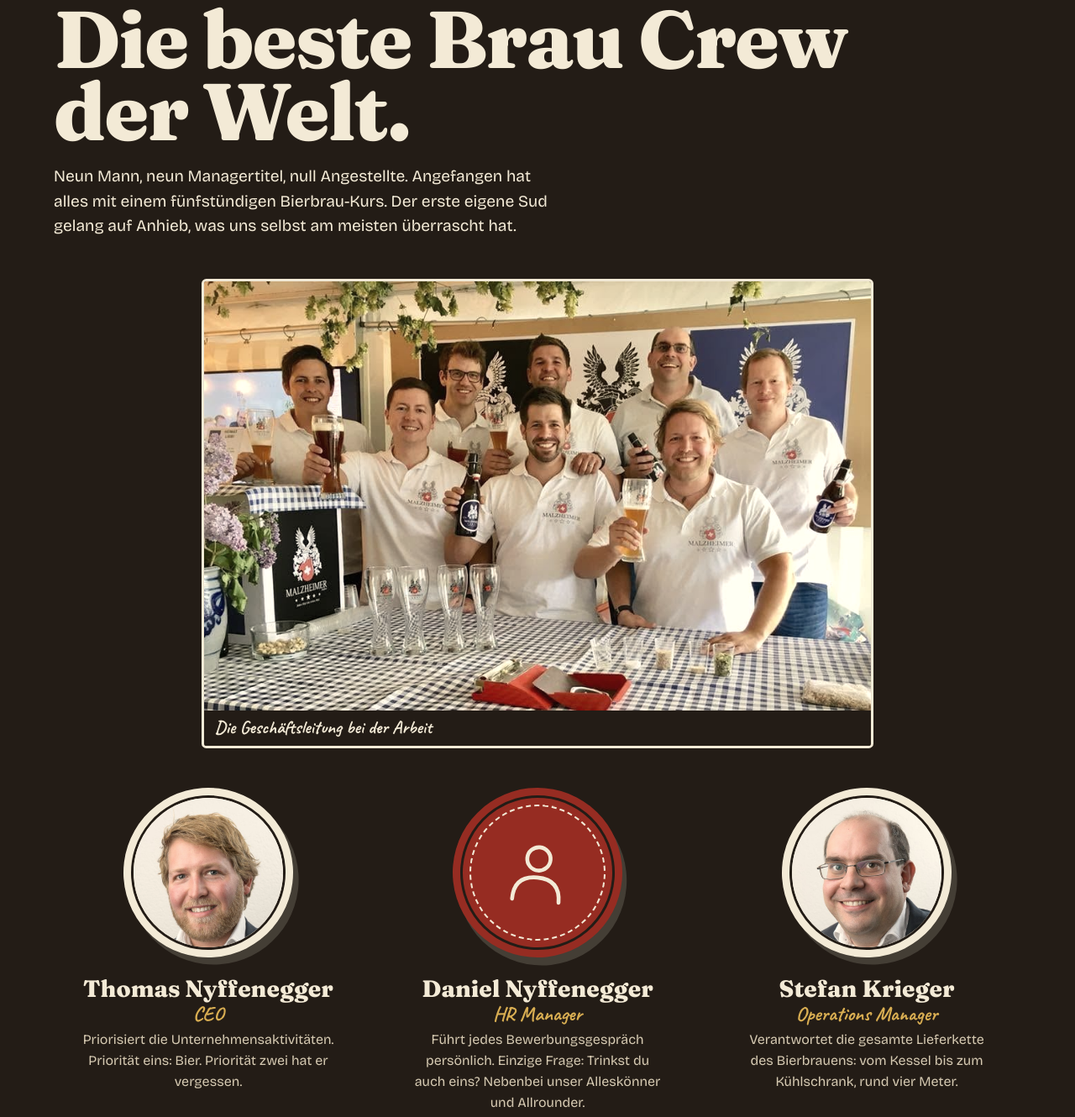
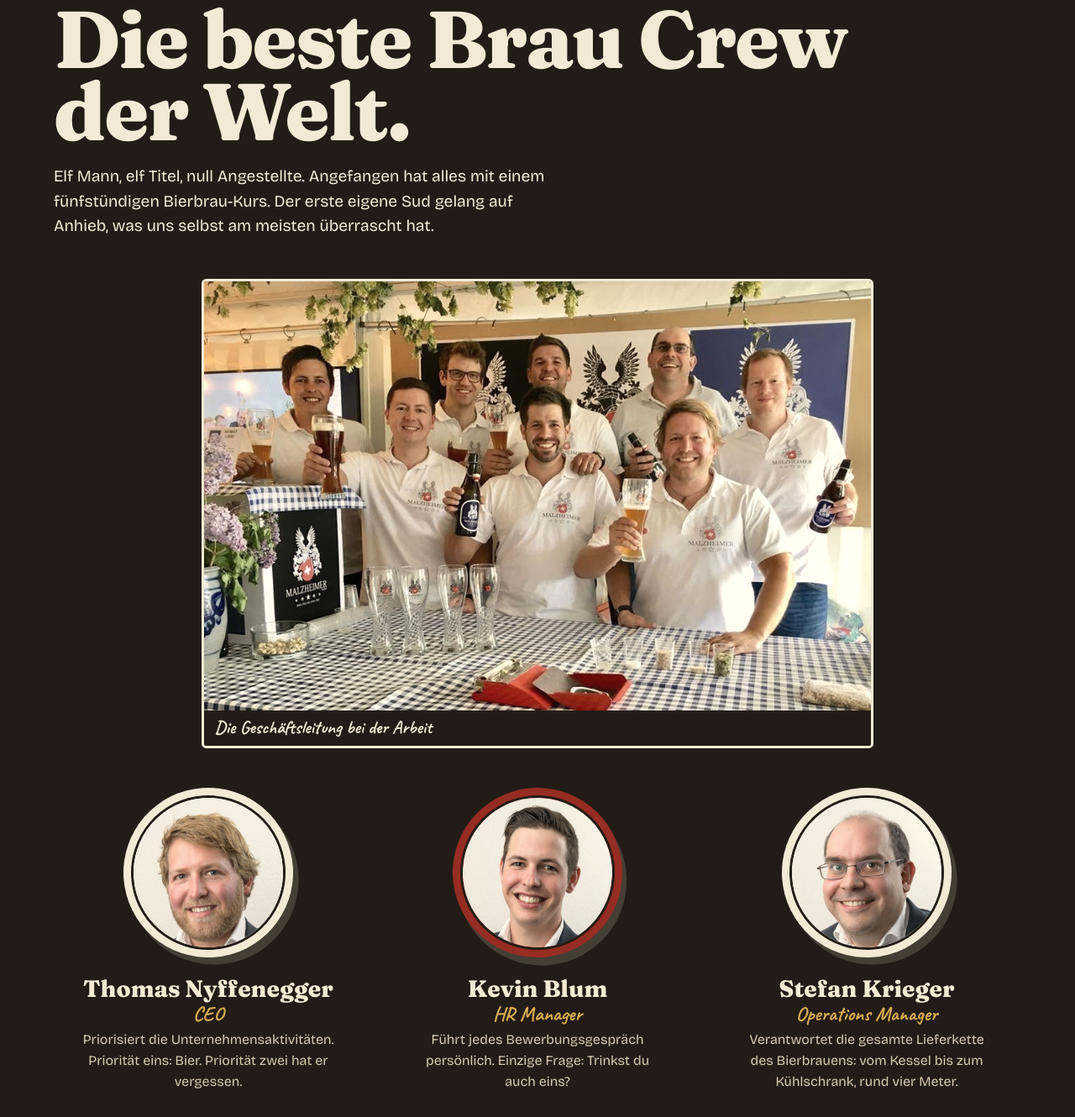
Before and after one commit to thomasjnyffenegger/malzheimer, a plain HTML site: page index.html in a window 1280 px wide. Shown: the part 2598-3928 px from the top of the page at 84% size. Drawn offline with nearby package versions, Linux system fonts and the light colour scheme.

Commit message:
Beide Kevins wieder aufnehmen, Daniel als Allrounder
Co-Authored-By: Claude Fable 5.2 <noreply@anthropic.com>
Claude-Session: https://claude.ai/code/session_01QTV15Yb6YsBUu7xkddffCW

```diff
--- a/index.html
+++ b/index.html
@@ -345,7 +345,7 @@ main img{filter:sepia(.22) saturate(.92)}
 
   <section class="abschnitt auf-blau" id="crew">
     <h2>Die beste Brau Crew der Welt.</h2>
-    <p class="vorspann">Neun Mann, neun Managertitel, null Angestellte. Angefangen hat alles mit einem fünfstündigen Bierbrau-Kurs. Der erste eigene Sud gelang auf Anhieb, was uns selbst am meisten überrascht hat.</p>
+    <p class="vorspann">Elf Mann, elf Titel, null Angestellte. Angefangen hat alles mit einem fünfstündigen Bierbrau-Kurs. Der erste eigene Sud gelang auf Anhieb, was uns selbst am meisten überrascht hat.</p>
     <figure class="bild crewbild" data-gross="fotos/crew-stand.jpg"><img src="fotos/crew-stand.jpg" alt="Acht Mitglieder der Brau Crew in weissen Malzheimer-Poloshirts stossen am Stand mit Bier an" loading="lazy"><figcaption>Die Geschäftsleitung bei der Arbeit</figcaption></figure>
     <div class="crew" id="crewliste"></div>
     <div class="eigenlob" aria-label="Merkzettel der Crew">
@@ -430,17 +430,19 @@ main img{filter:sepia(.22) saturate(.92)}
    Stimmt ein Foto nicht, einfach die foto-Einträge zwischen den Personen tauschen. */
 var CREW = [
   {name:"Thomas Nyffenegger", foto:"portrait-7.jpg", rolle:"CEO", text:"Priorisiert die Unternehmensaktivitäten. Priorität eins: Bier. Priorität zwei hat er vergessen.", bild:"krone"},
-  {name:"Daniel Nyffenegger", foto:"", rolle:"HR Manager", text:"Führt jedes Bewerbungsgespräch persönlich. Einzige Frage: Trinkst du auch eins? Nebenbei unser Alleskönner und Allrounder.", bild:"kopf"},
+  {name:"Kevin Blum", foto:"portrait-1.jpg", rolle:"HR Manager", text:"Führt jedes Bewerbungsgespräch persönlich. Einzige Frage: Trinkst du auch eins?", bild:"kopf"},
   {name:"Stefan Krieger", foto:"portrait-8.jpg", rolle:"Operations Manager", text:"Verantwortet die gesamte Lieferkette des Bierbrauens: vom Kessel bis zum Kühlschrank, rund vier Meter.", bild:"kessel"},
   {name:"Gregor Meier", foto:"portrait-2.jpg", rolle:"R&D Manager", text:"Forscht an neuen Brauverfahren und macht nebenbei die Fotos. Beides wird mit jedem Bier kreativer.", bild:"birne"},
   {name:"Simon Nyffenegger", foto:"portrait-5.jpg", rolle:"Marketing & Sales Manager", text:"Schliesst Getränkelieferverträge ab. Bisher vor allem mit sich selbst.", bild:"megafon"},
   {name:"Samuel Fuchser", foto:"portrait-4.jpg", rolle:"Quality Manager und Braumeister", text:"Leitet die Bierherstellung vom Malz bis zur Abfüllung. Degustiert jede Charge. Mehrfach. Zur Sicherheit.", bild:"glas"},
   {name:"David Nyffenegger", foto:"portrait-6.jpg", rolle:"CFO", text:"Überwacht die Bilanz. Aktiven: Bier. Passiven: leere Flaschen.", bild:"muenze"},
   {name:"Alexander Bürger", foto:"portrait-3.jpg", rolle:"Relationship Manager", text:"Bereist potenzielle Märkte weltweit und analysiert die Biere der Konkurrenz. Einer muss es ja tun.", bild:"herz"},
+  {name:"Kevin Plüss", foto:"", rolle:"Asian Market Manager", text:"Verantwortet den Vertrieb in Asien und die Aussenstelle in Australien. Geografie war nie unsere Stärke.", bild:"globus"},
+  {name:"Daniel Nyffenegger", foto:"", rolle:"Allrounder und Alleskönner", text:"Kann alles, macht alles und weiss am Ende als Einziger noch, wo alles steht.", bild:"flasche"},
   {name:"Ernst Nyffenegger", foto:"", rolle:"Aktuar", text:"Führt das Protokoll. Dank ihm wissen wir, was wir beschlossen haben. Theoretisch.", bild:"etikette"}
 ];
 var FOTOS = [
-  {t:"Prost! Auf das beste Bier aller Zeiten", d:"prost", gross:true},
+  {t:"Prost! Von links: Thomas, Gregor, Stefan, David, Simon, Kevin und Alexander", d:"prost", gross:true},
   {t:"Sechs auf einen Streich", d:"flaschen-reihe"},
   {t:"Die Crew, gestapelt", d:"crew-treppe"},
   {t:"Der Vorrat. Reicht knapp.", d:"lager"},
```
Also changed, not shown: fotos/portrait-1.jpg (added).
